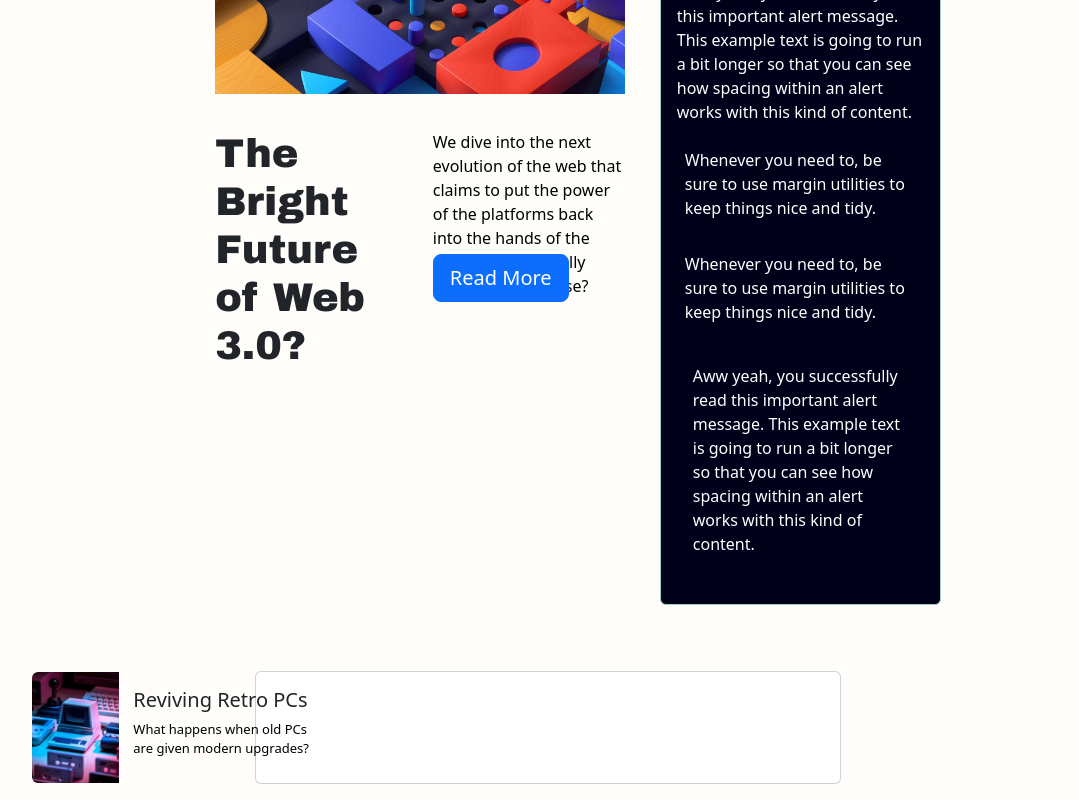
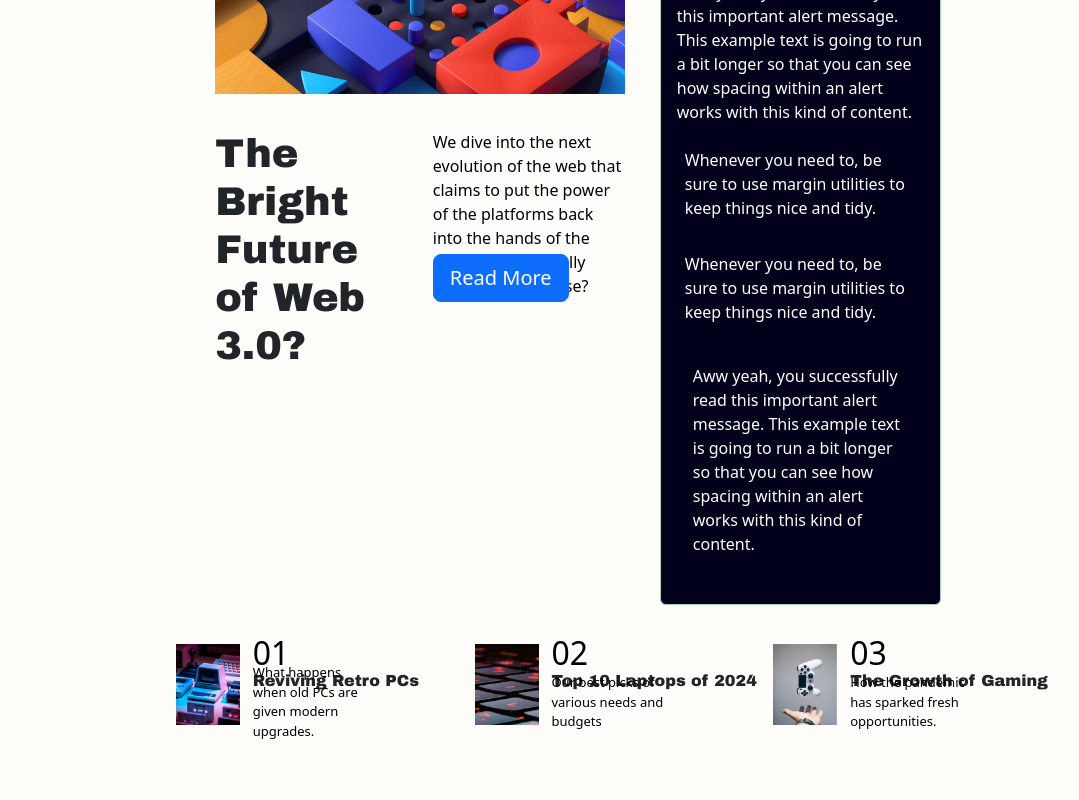
Before and after one commit to rbrandon087/new-homepage, a React (Create React App) app in the folder client/news/: page / in a window 1280 px wide. Shown: the part 310-1110 px from the top of the page, without its empty margins (92-1171 px from the left). After the commit the page ends 1051 px from the top, so only its background shows below. Built offline with nearby package versions, Linux system fonts and the light colour scheme.

Commit message:
created my bottom content of the homepage

```diff
--- a/client/news/src/pages/Home.tsx
+++ b/client/news/src/pages/Home.tsx
@@ -55,25 +55,38 @@ const Home: React.FunctionComponent<IHomeProps> = ({ name, paragraph }) => {
         </button>
       </div>
       {/* bottom images here*/}
-      <div className="bottom-content">
-        <div className="card mb-3 no-border">
-          <div className="row g-0">
-            <div className="col-md-4">
-              <img
-                src={Retro}
-                className="img-fluid rounded-start retro"
-                alt="Retro PC"
-              />
-            </div>
-            <div className="col-md-8">
-              <div className="card-body">
-                <h5 className="card-title">Reviving Retro PCs</h5>
-                <p className="card-text">
-                  What happens when old PCs are given modern upgrades?
-                </p>
-              </div>
-            </div>
-          </div>
+      <div className="container-row">
+        <div className="container">
+          <img className="retro-pic" src={Retro} alt="description of image" />
+          <h2 className="number">01</h2>
+          <h5 className="retro-title">Reviving Retro PCs</h5>
+          <p className="retro-info">
+            What happens when old PCs are given modern upgrades.
+          </p>
+        </div>
+        <div className="container">
+          <img
+            className="retro-pic"
+            src={Keyboard}
+            alt="description of image"
+          />
+          <h2 className="number">02</h2>
+          <h5 className="retro-title">Top 10 Laptops of 2024</h5>
+          <p className="retro-info">
+            Our best picks of various needs and budgets
+          </p>
+        </div>
+        <div className="container">
+          <img
+            className="retro-pic"
+            src={Controller}
+            alt="description of image"
+          />
+          <h2 className="number">03</h2>
+          <h5 className="retro-title">The Growth of Gaming</h5>
+          <p className="retro-info">
+            How the pandemic has sparked fresh opportunities.
+          </p>
         </div>
       </div>
     </div>
--- a/client/news/src/styles/Home.css
+++ b/client/news/src/styles/Home.css
@@ -57,31 +57,46 @@ h1 {
     left: 41%;
 }
 /*bottom images here style*/
+.container-row {
+    display: flex;
+    justify-content: space-between; /* Adjust as needed */
+    margin-left: 20%;
+    margin-top: 5%;
+    width: 70%;
+  }
 
-.no-border {
-    border: none;
+.container {
+    display: flex;
+    flex-direction: row;
+    justify-content: flex-start;
+    align-items: center;
 }
 
-.retro {
-    width: 45%;
-    margin-left: -115%;
+.retro-pic {
+    position: absolute;
+    width: 5%;
+
 }
 
-.bottom-content {
-    display: flex;
-    flex-direction: row;
-    justify-content: center;
-    align-items: center;
-    margin-top: 50px;
+.number {
+    position: absolute;
+    color: black;
+    margin-left: 6%;
+    margin-bottom: 5%;
 }
 
-.card-text {
+.retro-title {
+    position: absolute;
+    font-family: "Archivo Black", sans-serif;
+    font-size: 2vh;
+    margin-left: 6%;
+}
+
+.retro-info {
+    position: absolute;
     color: black;
     font-size: small;
-    width: 50%;
+    margin-top:4%;
+    margin-left: 6%;
+    width: 9%;
 }
-
-.col-md-8 {
-    padding-left: 0;
-    margin-left: -57%;
-}
```
